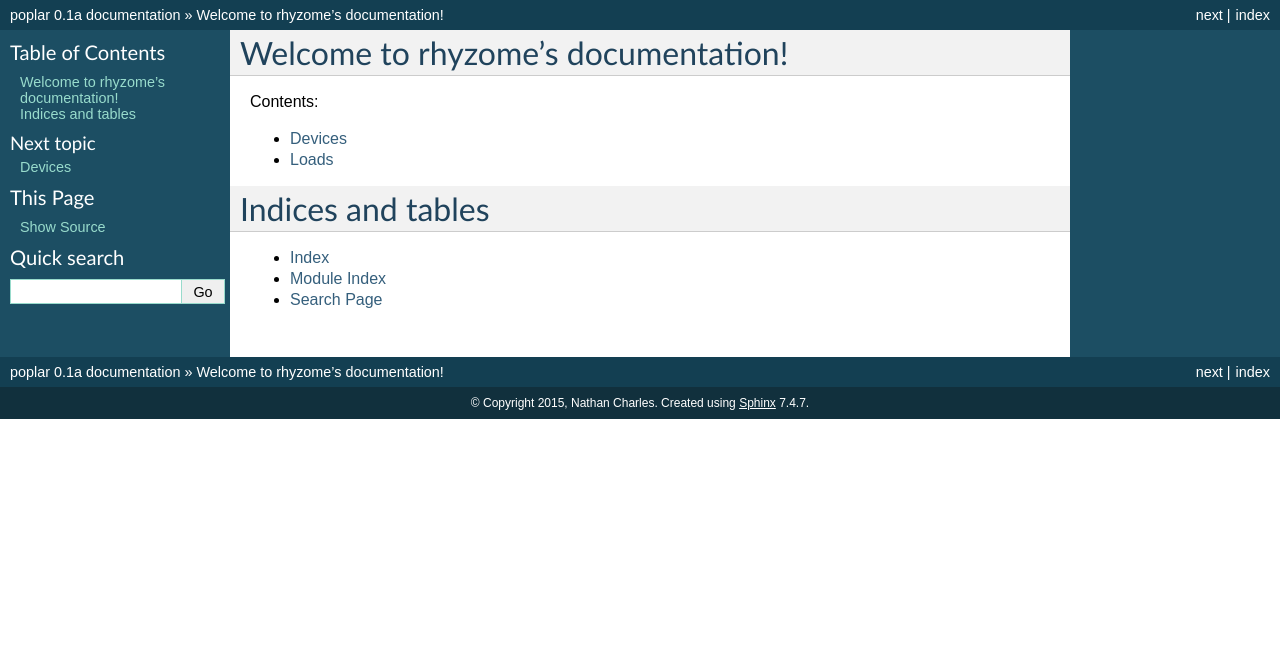
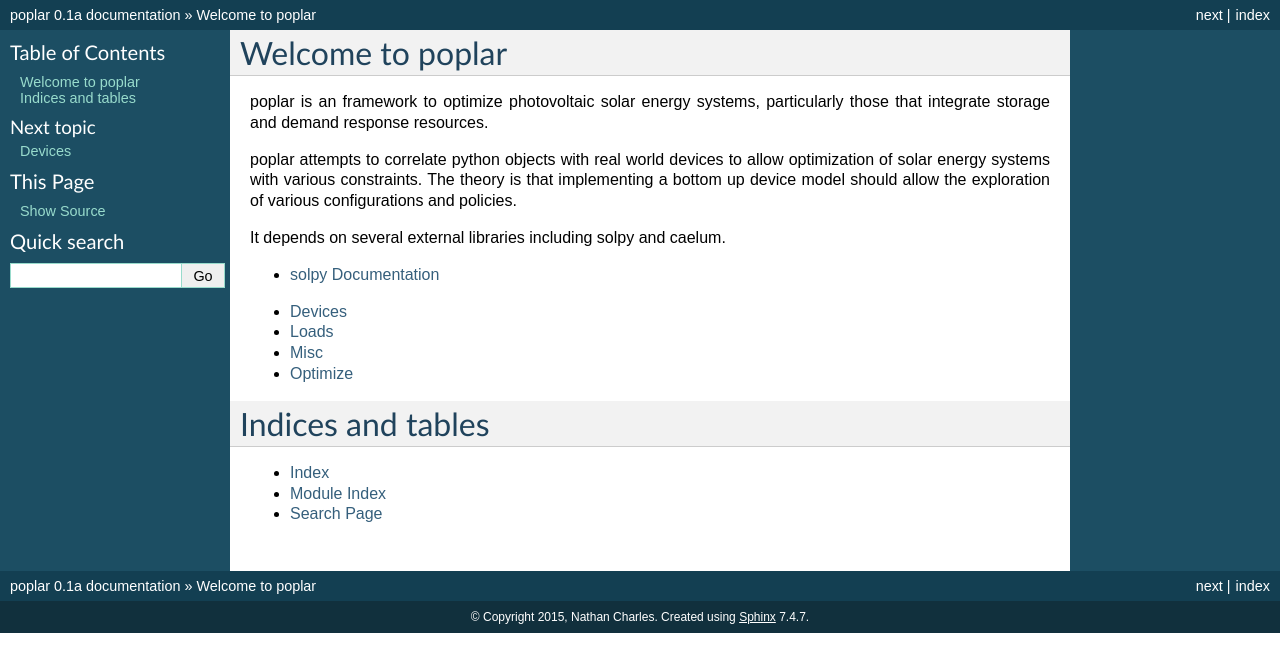
Before and after one commit to nrcharles/poplar, a Sphinx documentation site: the page built from doc/index.rst, in a window 1280 px wide. Shown: the top 672 px of the page. Built offline with Sphinx 7.4.7, drawn with Linux system fonts in a browser that asks for light colours.

Commit message:
more info

```diff
--- a/doc/index.rst
+++ b/doc/index.rst
@@ -1,17 +1,29 @@
-.. rhyzome documentation master file, created by
-   sphinx-quickstart on Thu Feb  5 15:59:10 2015.
-   You can adapt this file completely to your liking, but it should at least
-   contain the root `toctree` directive.
+Welcome to poplar
+=================
 
-Welcome to rhyzome's documentation!
-===================================
+poplar is an framework to optimize photovoltaic solar energy systems,
+particularly those that integrate storage and demand response resources.
 
-Contents:
+poplar attempts to correlate python objects with real world devices to allow
+optimization of solar energy systems with various constraints. The theory is
+that implementing a bottom up device model should allow the exploration of
+various configurations and policies.
+
+
+It depends on several external libraries including solpy and caelum.
+
+-   `solpy Documentation <http://solpy.readthedocs.org/>`_
+.. _solpy: https://github.com/nrcharles/solpy
+.. _caelum: https://github.com/nrcharles/caelum
+
 
 .. toctree::
+   :maxdepth: 2
+
    devices
    loads
-   :maxdepth: 2
+   misc
+   optimize
 
 
 
```
